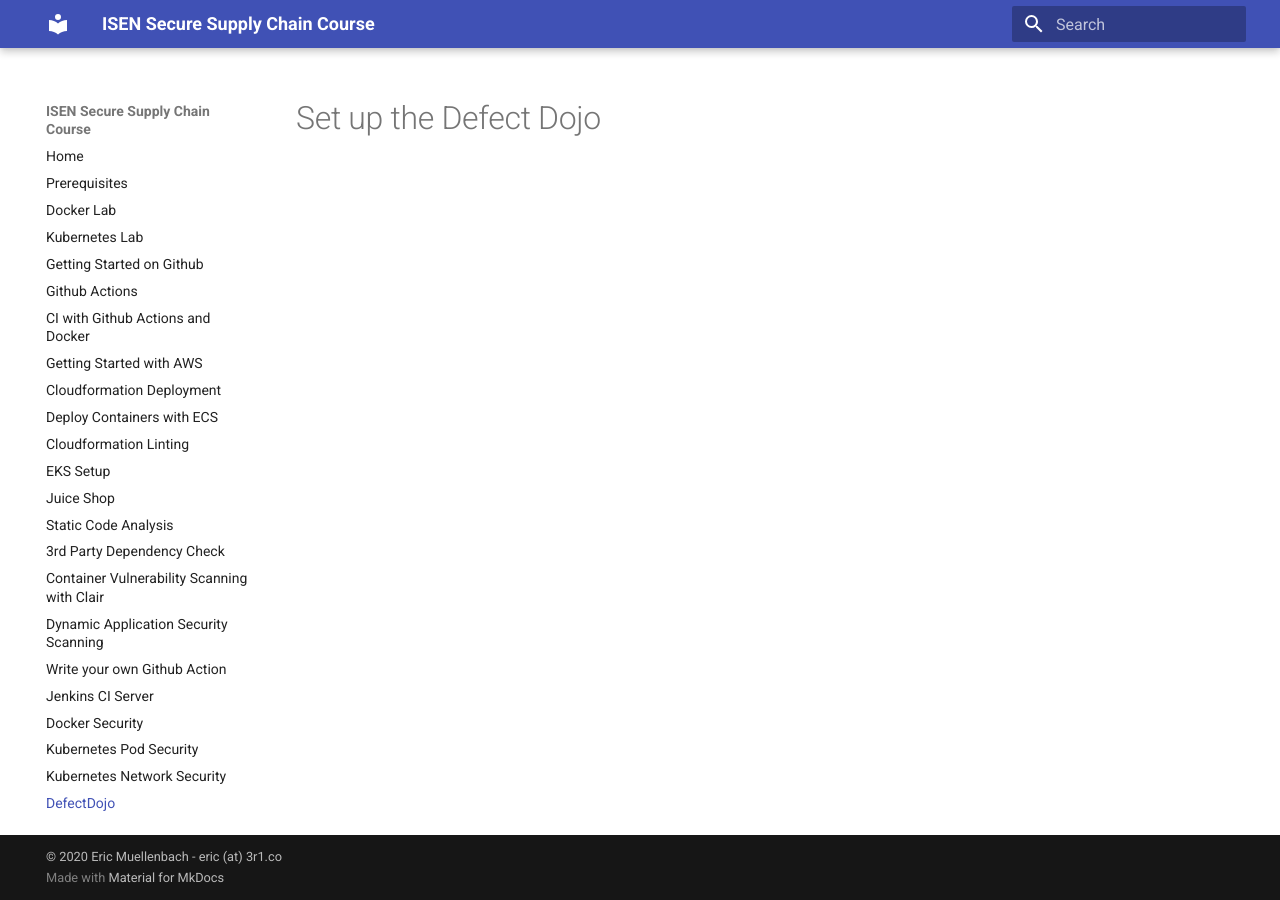
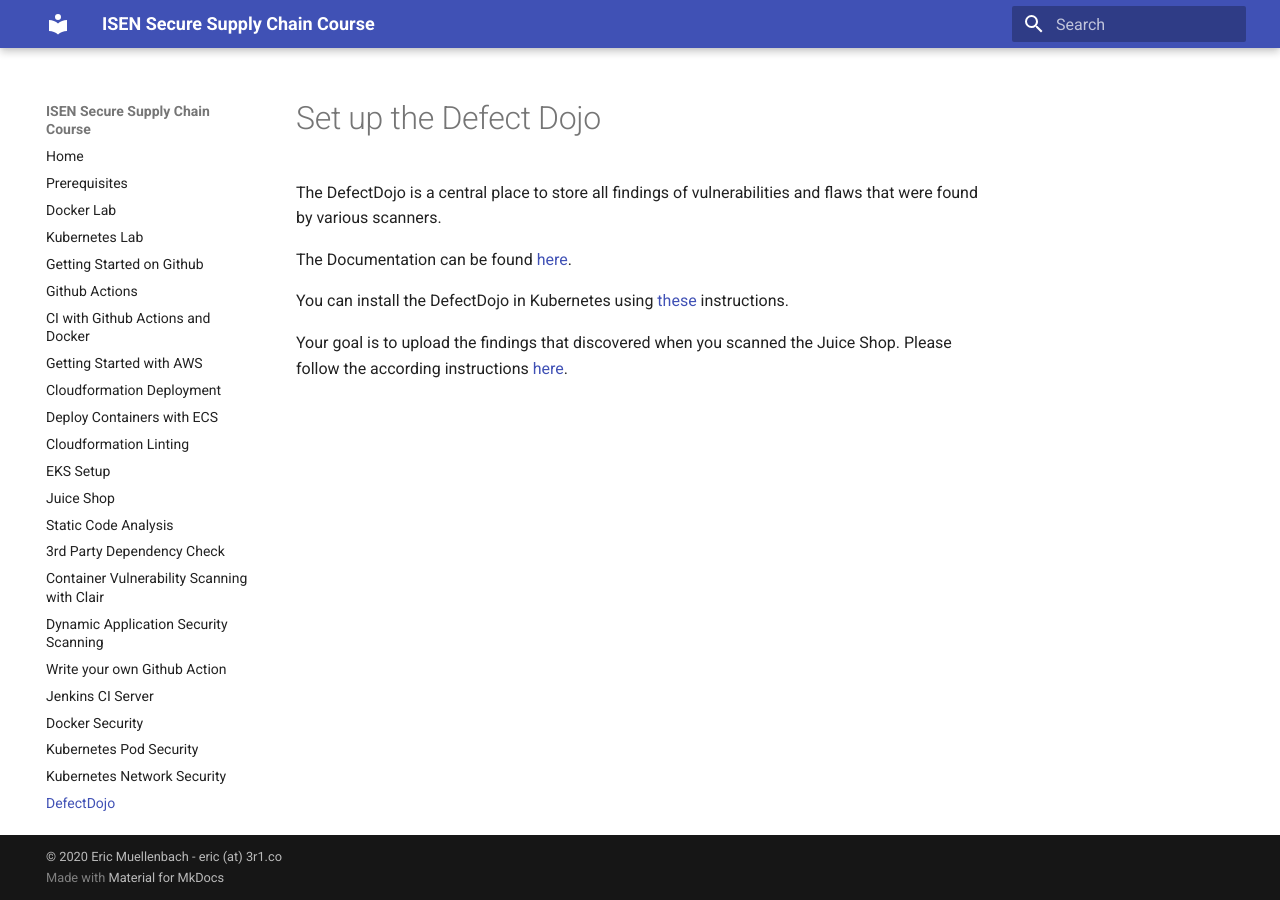
Before and after one commit to 3r1co/ssc, an MkDocs documentation site: the page built from docs/defectdojo.md, in a window 1280 px wide. Built offline with MkDocs 1.6.1 and Material for MkDocs 9.7.7, drawn with Linux system fonts in a browser that asks for light colours.

Commit message:
Add Dojo

```diff
--- a/docs/defectdojo.md
+++ b/docs/defectdojo.md
@@ -1 +1,9 @@
 # Set up the Defect Dojo
+
+The DefectDojo is a central place to store all findings of vulnerabilities and flaws that were found by various scanners.
+
+The Documentation can be found [here](https://defectdojo.readthedocs.io/en/latest/index.html).
+
+You can install the DefectDojo in Kubernetes using [these](https://github.com/DefectDojo/django-DefectDojo/blob/33f60a428c760bf2b02cb60e9731691fb809975a/KUBERNETES.md) instructions.
+
+Your goal is to upload the findings that discovered when you scanned the Juice Shop. Please follow the according instructions [here](https://defectdojo.readthedocs.io/en/latest/start-using.html).
```
